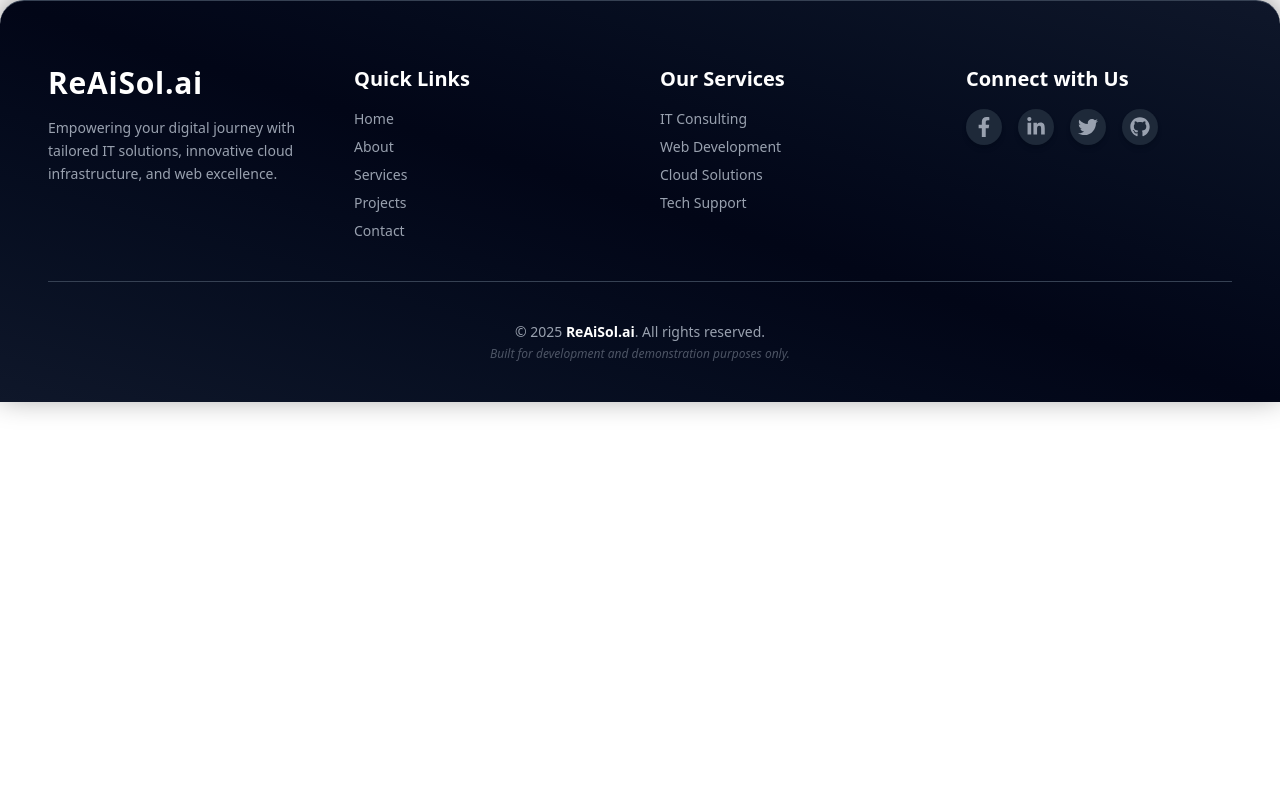
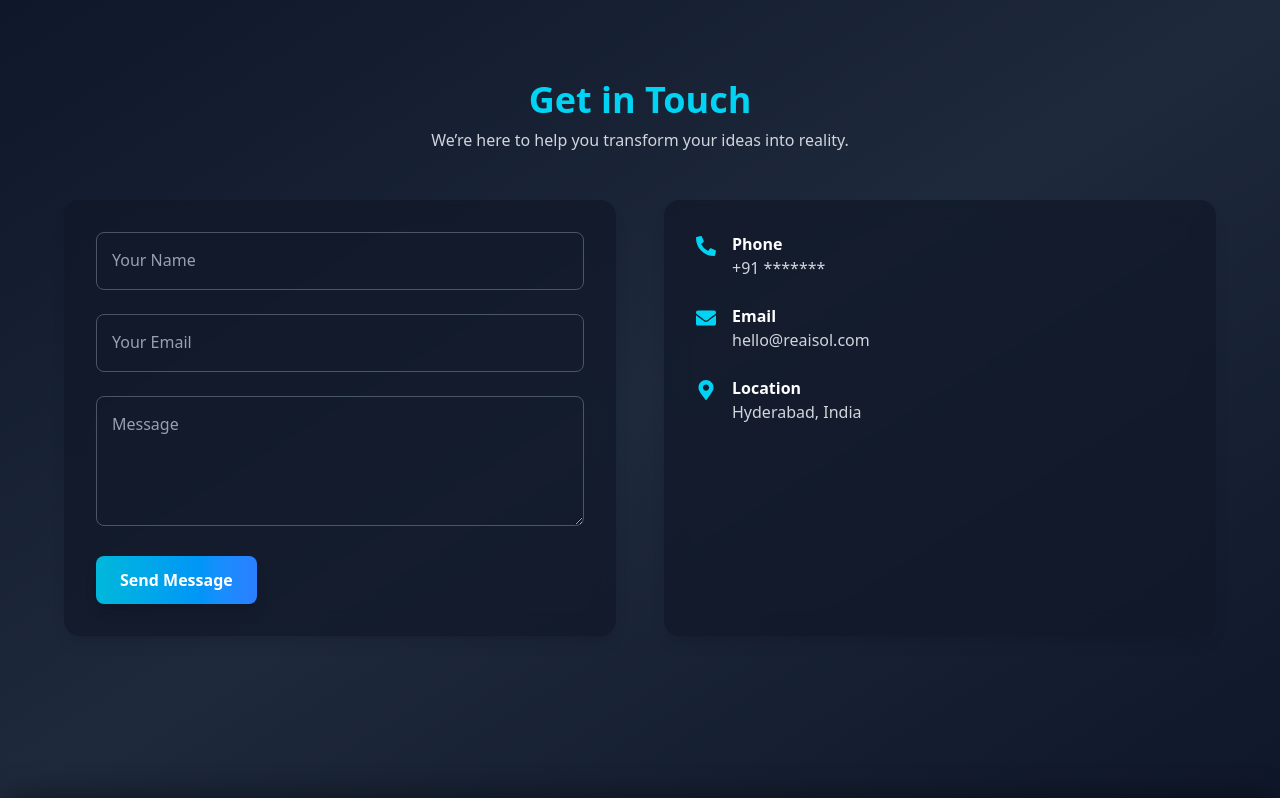
Before and after one commit to Phanindra40/reaisol, a React (Vite) app: page /reaisol/contact in a window 1280 px wide. Shown: the top 798 px of the page. Built offline with nearby package versions, Linux system fonts and the light colour scheme.

Commit message:
added components

```diff
--- a/src/App.jsx
+++ b/src/App.jsx
@@ -3,7 +3,7 @@ import React from "react";
 import { Routes, Route } from "react-router-dom";
 import Homepage from "./components/Home";
 import Footer from "./components/Footer";
-// import Contact from "./components/Contact";
+import Contactus from "./components/Contactus";
 import Services from "./components/Services";
 import About from "./components/About";
 
@@ -12,7 +12,7 @@ const App = () => {
     <div className="bg-darkBg text-white">
       <Routes>
         <Route path="/" element={<Homepage />} />
-        {/* <Route path="/contact" element={<Contact />} /> */}
+        <Route path="/contact" element={<Contactus />} />
         <Route path="/services" element={<Services />} />
         <Route path="/about" element={<About />} />
       </Routes>
--- a/src/components/contact.jsx
+++ b/src/components/Contactus.jsx
@@ -2,7 +2,7 @@ import React from "react";
 import { motion } from "framer-motion";
 import { FaPhoneAlt, FaEnvelope, FaMapMarkerAlt } from "react-icons/fa";
 
-const Contact = () => {
+const Contactus = () => {
   return (
     <section
       id="contact"
@@ -103,4 +103,4 @@ const Contact = () => {
   );
 };
 
-export default Contact;
+export default Contactus;
```
Also changed, not shown: 4 other files (tests, documents, lock files or other folders).
